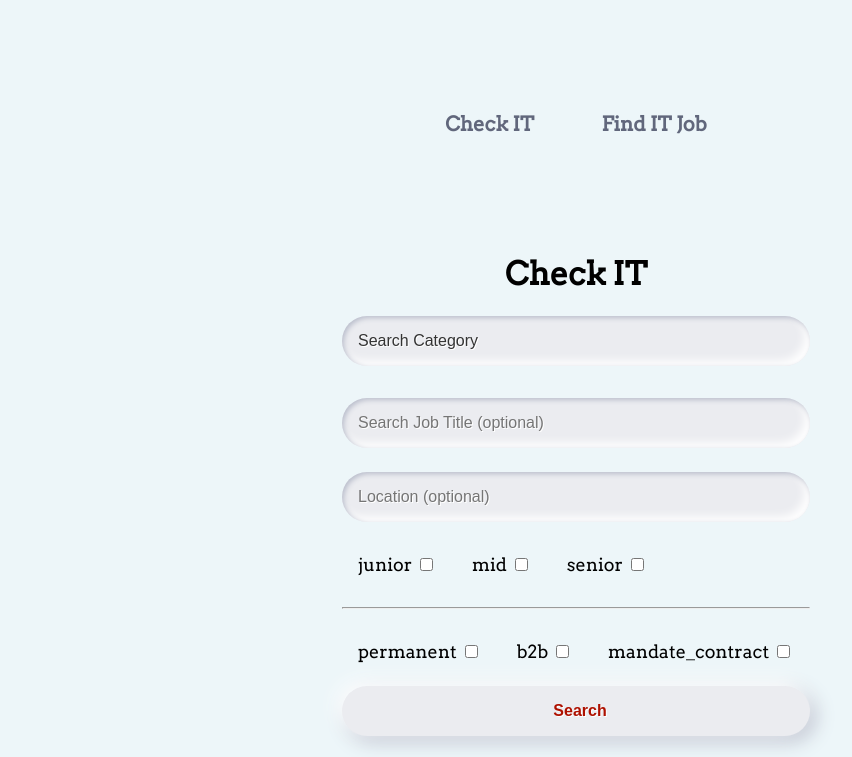
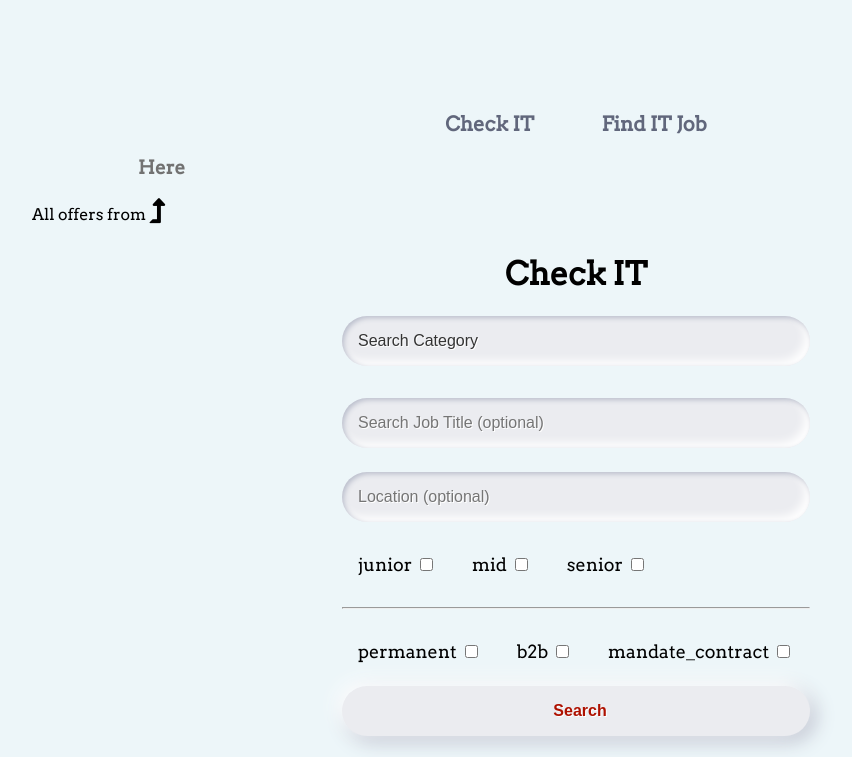
Before and after one commit to j-bodek/job-finder, a Django app: page /home/ in a window 1280 px wide. Shown: the part 55-812 px from the top of the page, without its empty margins (64-916 px from the left). Run offline with Django 3.2, Linux system fonts and the light colour scheme.

Commit message:
justjoinit_credit

```diff
--- a/job_finder_django/static/styles/main.css
+++ b/job_finder_django/static/styles/main.css
@@ -397,6 +397,36 @@ button.red {
     cursor: pointer;
 }
 
+
+
+/* JUST JOIN IT CREDIT */
+.justjoinit_credit {
+    position: absolute;
+    display: block;
+    height: 150px;
+    text-align: right;
+    margin-left: 6rem;
+}
+
+.justjoinit_credit>h3>a {
+    color: #727272;
+    /* font-size: 300px; */
+}
+
+.justjoinit_credit>h3>a:hover {
+    color: #90e0ef;
+}
+
+.justjoinit_credit>p {
+    margin-right: 20px;
+}
+
+.justjoinit_credit>p>i {
+    font-size: 25px;
+}
+
+
+
 /* JOBS OFFERS */
 .jobs_section {
     width: 90%;
--- a/job_finder_django/templates/home.html
+++ b/job_finder_django/templates/home.html
@@ -9,7 +9,16 @@
     <a href="{% url 'find_job' %}" >Find IT Job</a>
   </div>
 
+
+  <div class='justjoinit_credit'>
+    <h3><a href="https://justjoin.it/" target="_blank">Here</a></h3>
+
+    <p>All offers from <i class="fas fa-level-up-alt"></i></p>
+  </div>
+
+
   <div class="main-section">
+
 
     <form method="POST">
       {% csrf_token %}
--- a/job_finder_django/user/views.py
+++ b/job_finder_django/user/views.py
@@ -24,7 +24,6 @@ def login_user(request):
             messages.error(request, 'Ups.. email does not exist')
 
         user = authenticate(request, username = username, password = password)
-        print(user)
 
         if user:
             login(request, user)
```
Also changed, not shown: job_finder_django/templates/find_job.html (+8 -0 lines), job_finder_django/db.sqlite3.
